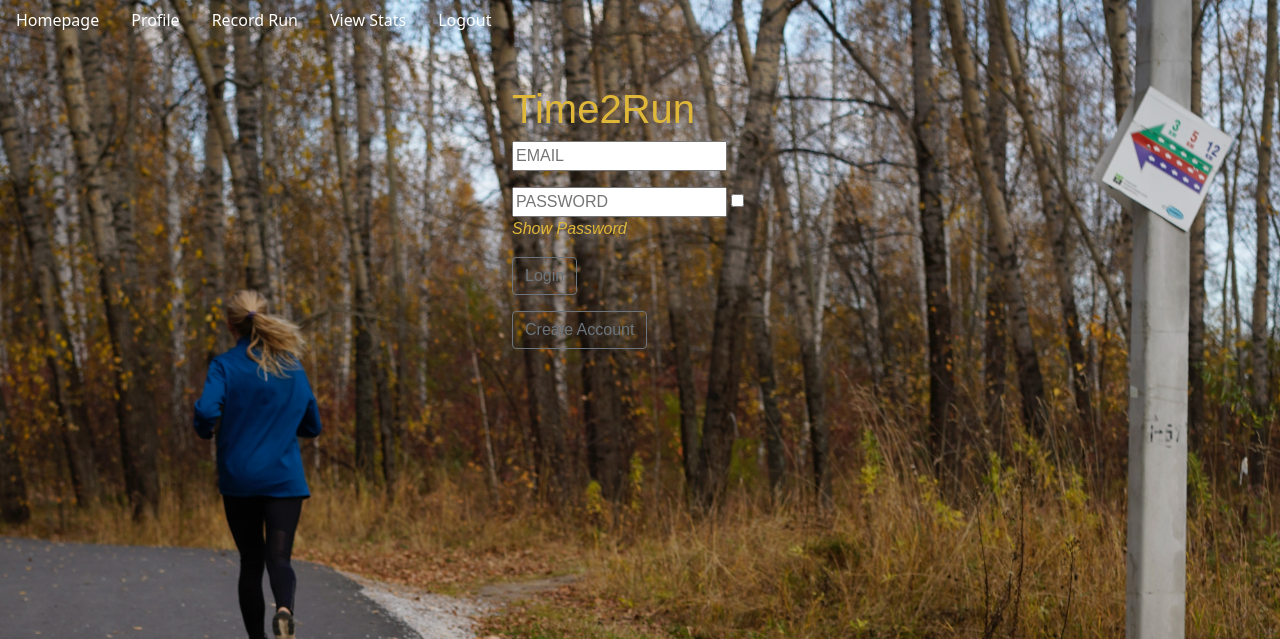
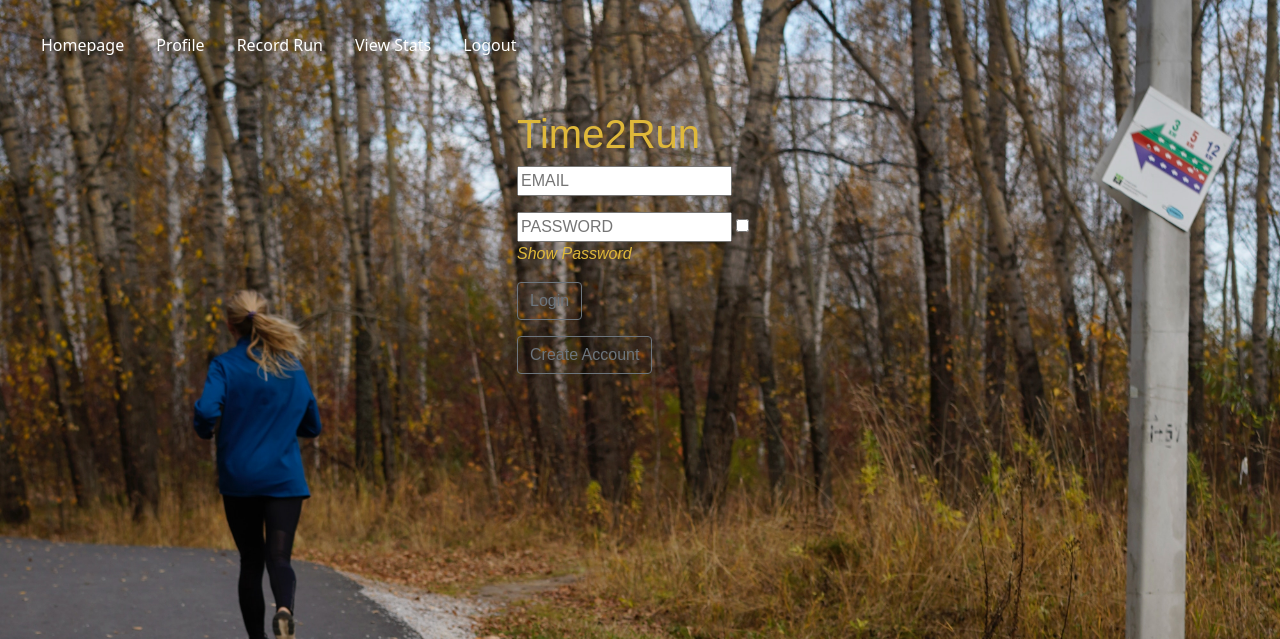
Before and after one commit to roadrunnerinthesun/Time2Run, a Flask app: page / in a window 1280 px wide. Shown: the top 639 px of the page. Run offline with Flask 2, Linux system fonts and the light colour scheme; some web fonts are replaced.

Commit message:
updated styling

```diff
--- a/static/css/style.css
+++ b/static/css/style.css
@@ -1,5 +1,7 @@
 body {
     background-image:  url('/static/img/run.jpg');
+    /* background-size: 300px 100px; */
+    padding: 25px;
     background-size: cover;
     background-repeat: no-repeat;
     background-position: fixed;
@@ -7,7 +9,6 @@
     height: 75%;}
 
 img {
-    max-width:75%;
     height: 75%;
 }
 
```
